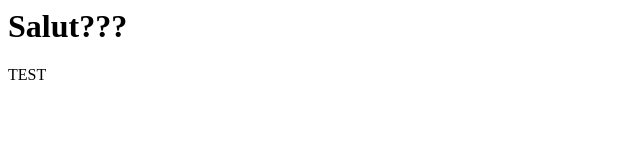
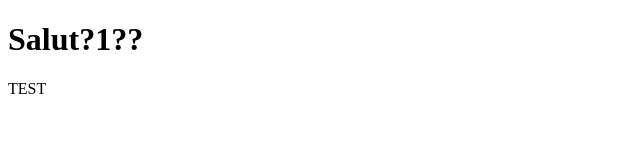
Before and after one commit to lucianercus41/lucianercus41.github.io, a plain HTML site: page index.html in a window 1280 px wide. Shown: the whole page, without its empty margins (0-640 px from the left). Drawn offline with Linux system fonts and the light colour scheme.

Commit message:
feat: update

```diff
--- a/index.html
+++ b/index.html
@@ -1,2 +1,6 @@
-<h1>Salut???</h1>
+<!DOCTYPE html>
+<html lang="en">
+<h1>Salut?1??</h1>
 <p>TEST</p>
+
+</html>
```
